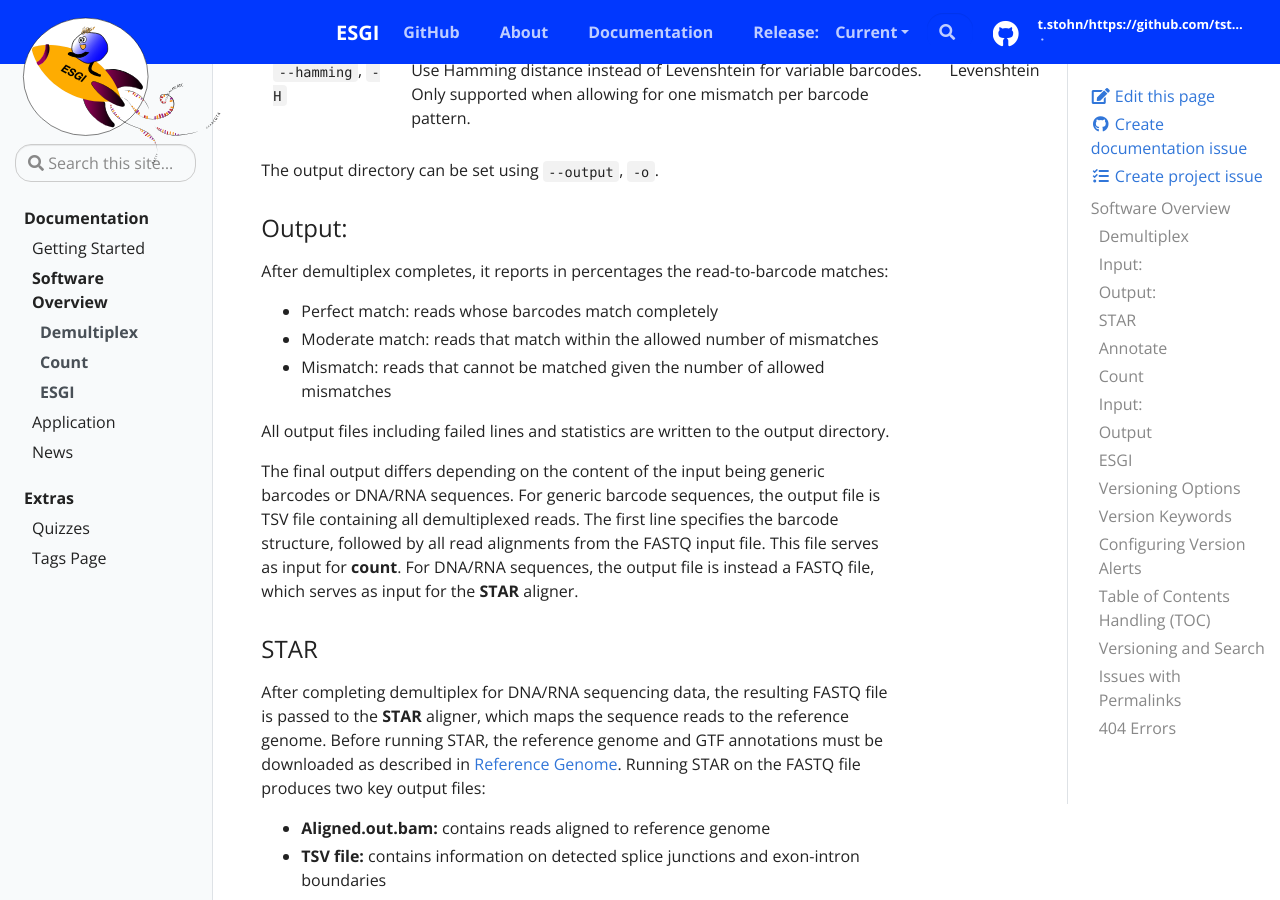
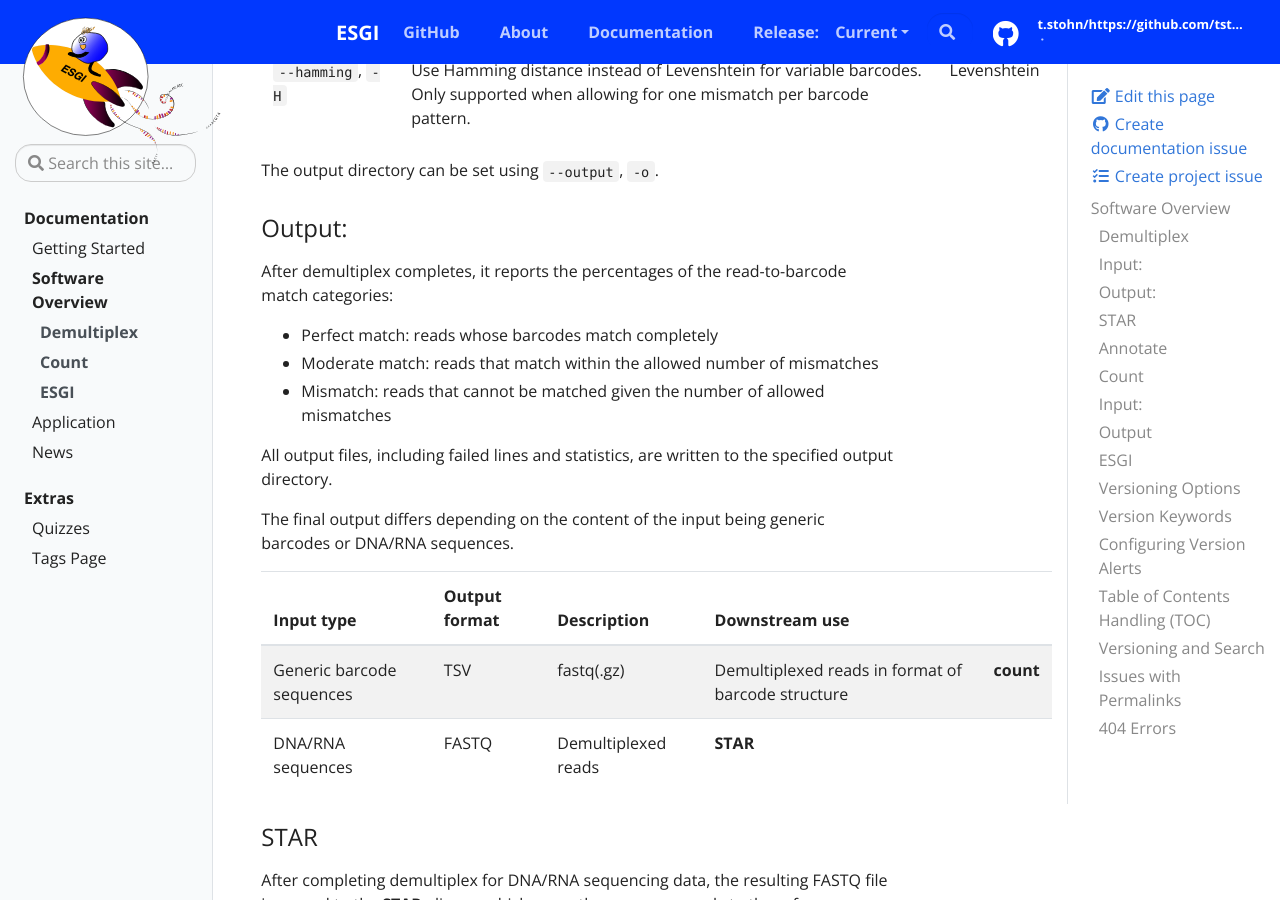
Before and after one commit to tstohn/ESGI.documentation, a Jekyll site: the page built from _docs/software-overview.md, in a window 1280 px wide and 900 px high, scrolled down 1759 px. Built offline with Jekyll 4.4.1, drawn with Linux system fonts in a browser that asks for light colours.

Commit message:
output reformatting

```diff
--- a/_docs/software-overview.md
+++ b/_docs/software-overview.md
@@ -45,14 +45,19 @@ Optional parameters:
 The output directory can be set using `--output`, `-o`.
 
 ### Output:
-After demultiplex completes, it reports in percentages the read-to-barcode matches:
+After demultiplex completes, it reports the percentages of the read-to-barcode match categories:
 - Perfect match: reads whose barcodes match completely
 - Moderate match: reads that match within the allowed number of mismatches
 - Mismatch: reads that cannot be matched given the number of allowed mismatches
 
-All output files including failed lines and statistics are written to the output directory.
+All output files, including failed lines and statistics, are written to the specified output directory.
 
-The final output differs depending on the content of the input being generic barcodes or DNA/RNA sequences. For generic barcode sequences, the output file is TSV file containing all demultiplexed reads. The first line specifies the barcode structure, followed by all read alignments from the FASTQ input file. This file serves as input for **count**. For DNA/RNA sequences, the output file is instead a FASTQ file, which serves as input for the **STAR** aligner.
+The final output differs depending on the content of the input being generic barcodes or DNA/RNA sequences.
+
+| Input type | Output format | Description | Downstream use |
+| ---------- | ------------- | ----------- | -------------- |
+| Generic barcode sequences | TSV | fastq(.gz) | Demultiplexed reads in format of barcode structure| **count**
+| DNA/RNA sequences | FASTQ | Demultiplexed reads | **STAR**
 
 ### STAR
 After completing demultiplex for DNA/RNA sequencing data, the resulting FASTQ file is passed to the **STAR** aligner, which maps the sequence reads to the reference genome. Before running STAR, the reference genome and GTF annotations must be downloaded as described in [Reference Genome](getting-started#reference-genome). Running STAR on the FASTQ file produces two key output files:
```
